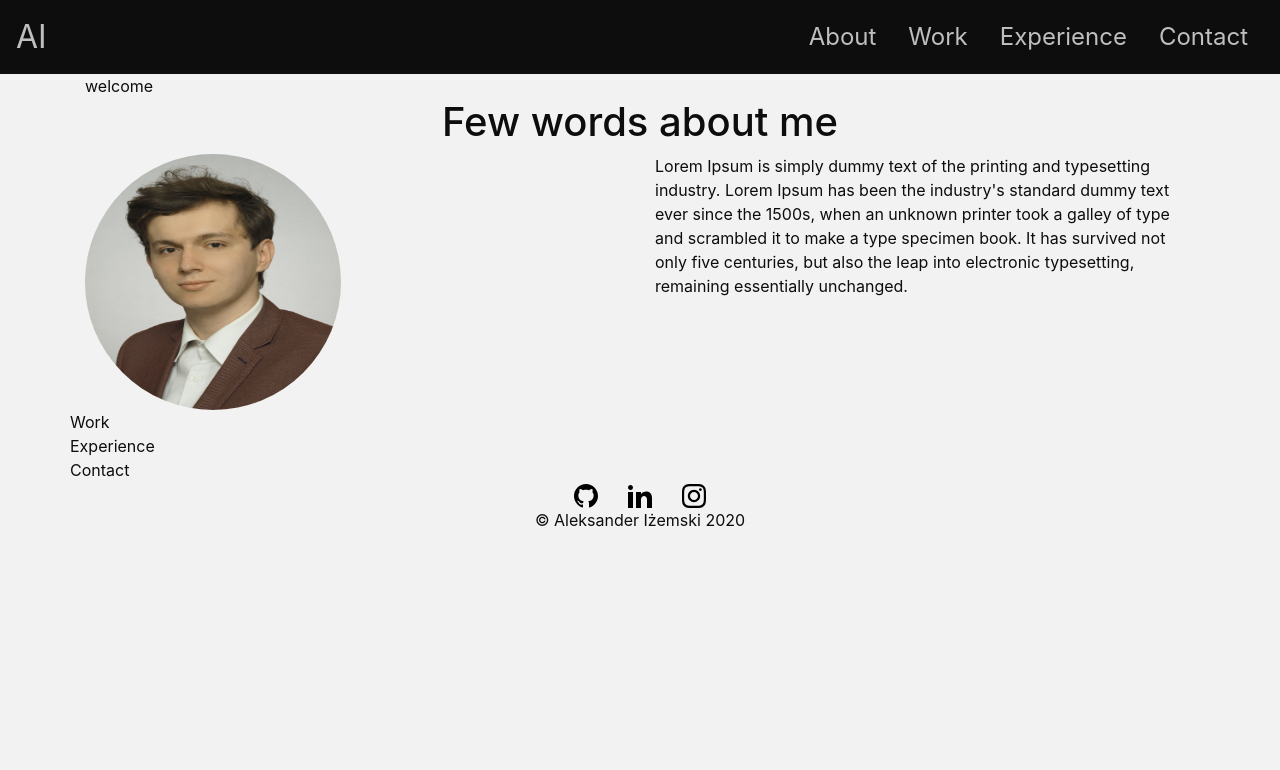
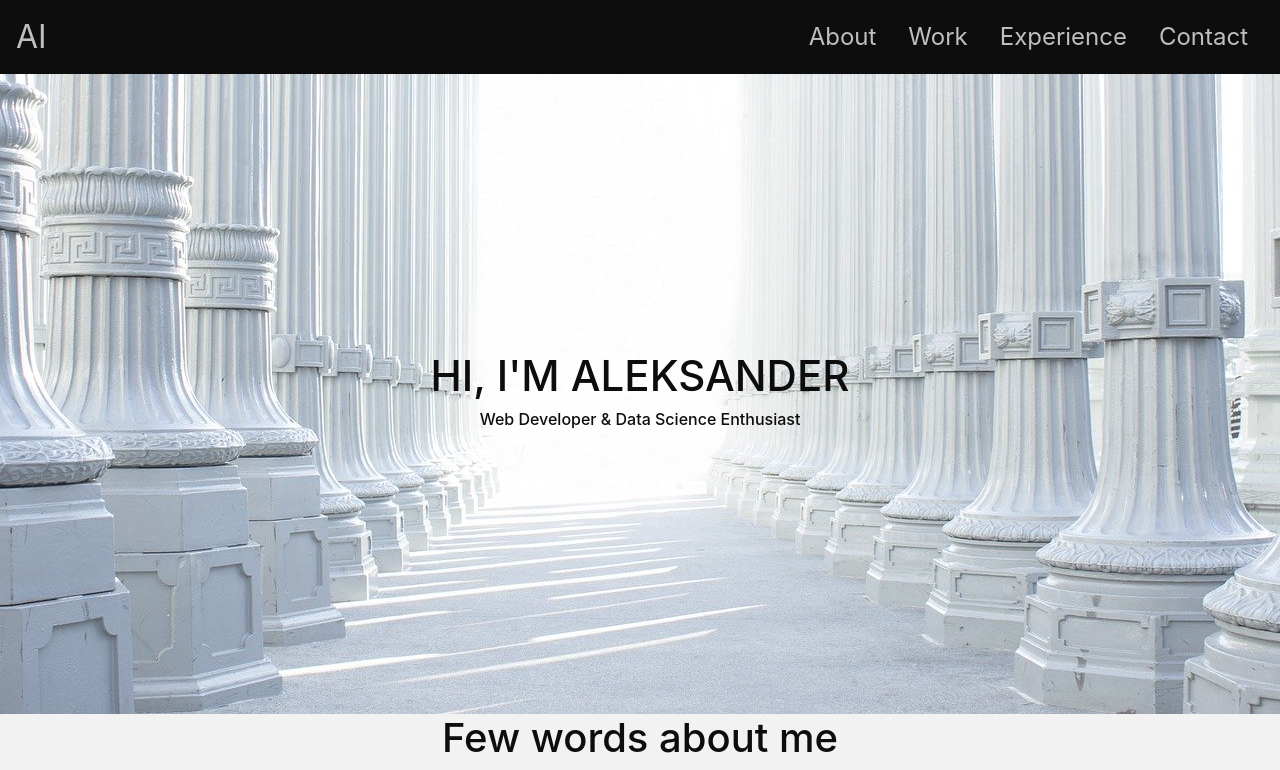
Before and after one commit to aizemski/v1, a React (Create React App) app: page / in a window 1280 px wide. Shown: the top 770 px of the page. Built offline with nearby package versions, Linux system fonts and the light colour scheme.

Commit message:
Displaying welcome component

```diff
--- a/src/components/About/index.js
+++ b/src/components/About/index.js
@@ -11,6 +11,7 @@ const About = () => {
                 <Col>
                     <Image
                         src={Me}
+                        alt='Me'
                         roundedCircle
                         width='256px'
                         height='256px'
--- a/src/components/App.js
+++ b/src/components/App.js
@@ -12,8 +12,8 @@ function App() {
     return (
         <>
             <Header />
+            <Welcome />
             <Content>
-                <Welcome />
                 <About />
                 <Work />
                 <Experience />
--- a/src/components/Welcome/index.js
+++ b/src/components/Welcome/index.js
@@ -1,6 +1,21 @@
 import React from 'react';
+import '../../shared/css/welcome.css';
+import { Row, Col, Image, Container } from 'react-bootstrap';
 
 const Welcome = (props) => {
-    return <>welcome</>;
+    return (
+        <Row className='welcome-container'>
+            <Container className='d-flex align-self-center justify-content-center'>
+                <Row>
+                    <Col>
+                        <h2 className='welcome-h2'>HI, I'M ALEKSANDER</h2>
+                        <h3 className='welcome-h3'>
+                            Web Developer & Data Science Enthusiast
+                        </h3>
+                    </Col>
+                </Row>
+            </Container>
+        </Row>
+    );
 };
 export default Welcome;
--- a/src/shared/css/header.css
+++ b/src/shared/css/header.css
@@ -1,7 +1,5 @@
 .header {
     background-color: #0d0d0d;
-    color: #bfbfbf;
-    /* min-height: 125px; */
 }
 .header-nav {
     color: #bfbfbf;
--- /dev/null
+++ b/src/shared/css/welcome.css
@@ -0,0 +1,15 @@
+.welcome-container {
+    height: 50vw;
+    background-image: url('../img/background.jpg');
+    background-position: bottom;
+}
+.welcome-h2,
+.welcome-h3 {
+    color: #0d0d0d;
+    text-align: center;
+    font-size: 42px;
+}
+
+.welcome-h3 {
+    font-size: 16px;
+}
```
Also changed, not shown: src/shared/img/background.jpg (added).
